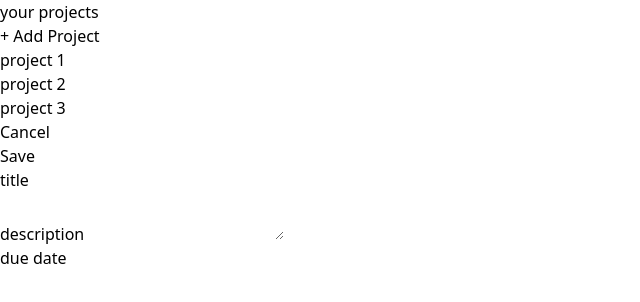
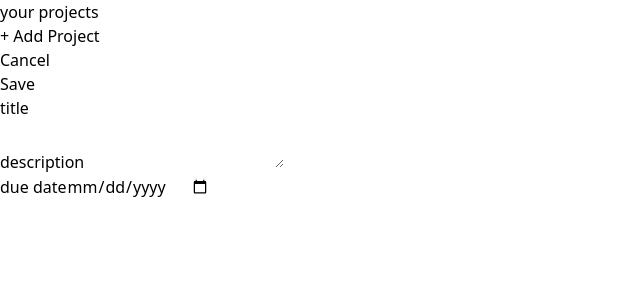
Before and after one commit to RadwaAhmed4869/Project-Manager, a React (Vite) app: page / in a window 1280 px wide. Both pictures are taken after a click on the button "+ Add Project". Shown: the top 302 px of the page, without its empty margins (0-640 px from the left). Built offline with nearby package versions, Linux system fonts and the light colour scheme.

Commit message:
154. 155.

```diff
--- a/src/App.jsx
+++ b/src/App.jsx
@@ -25,7 +25,7 @@ const testProjects = [
 function App() {
   const [projectsState, setProjectsState] = useState({
     selectedProjectId: undefined,
-    projects: [{}],
+    projects: [],
   });
 
   function handleAddProject() {
@@ -34,17 +34,29 @@ function App() {
     });
   }
 
+  function handleSaveNewProject(newProject) {
+    setProjectsState((prevState) => {
+      return {
+        ...prevState,
+        projects: [...prevState.projects, newProject],
+        selectedProjectId: undefined,
+      };
+    });
+  }
+
+  console.log(projectsState.projects);
+
   let content;
   if (projectsState.selectedProjectId === undefined) {
     content = <NoProject onAddProject={handleAddProject} />;
   } else if (projectsState.selectedProjectId === null) {
-    content = <NewProject />;
+    content = <NewProject onSaveNewProject={handleSaveNewProject} />;
   }
 
   return (
     <main className="h-screen my-8 flex gap-8">
       <SideBar
-        projects={testProjects}
+        projects={projectsState.projects}
         onAddProject={handleAddProject}
       />
       {content}
--- a/src/Components/Input.jsx
+++ b/src/Components/Input.jsx
@@ -1,6 +1,20 @@
-export default function Input({ label, isTextArea = false, ...props }) {
+import { forwardRef, useImperativeHandle, useRef } from "react";
+
+const Input = forwardRef(function Input(
+  { label, isTextArea = false, type = "text", ...props },
+  ref
+) {
   const classes =
     "w-full p-1 border-b-2 rounded-sm border-stone-300 bg-stone-200 text-stone-600 focus:outline-none focus:border-stone-600";
+
+  const inputRef = useRef();
+  useImperativeHandle(ref, () => {
+    return {
+      getInput() {
+        return inputRef.current.value;
+      },
+    };
+  });
 
   return (
     <p className="flex flex-col gap-1 my-4">
@@ -8,10 +22,17 @@ export default function Input({ label, isTextArea = false, ...props }) {
         {label}
       </label>
       {!isTextArea ? (
-        <input type="text" {...props} className={classes}></input>
+        <input
+          ref={inputRef}
+          type={type}
+          {...props}
+          className={classes}
+        ></input>
       ) : (
-        <textarea type="text" {...props} className={classes}></textarea>
+        <textarea ref={inputRef} {...props} className={classes}></textarea>
       )}
     </p>
   );
-}
+});
+
+export default Input;
--- a/src/Components/NewProject.jsx
+++ b/src/Components/NewProject.jsx
@@ -1,20 +1,43 @@
+import { useRef } from "react";
 import Input from "./Input";
 
-export default function NewProject() {
+export default function NewProject({ onSaveNewProject }) {
+  const titleRef = useRef();
+  const descriptionRef = useRef();
+  const dateRef = useRef();
+
+  function handleSaveProject() {
+    const projectInfo = {
+      id: Math.random(),
+      title: titleRef.current.getInput(),
+      description: descriptionRef.current.getInput(),
+      dueDate: dateRef.current.getInput(),
+    };
+
+    onSaveNewProject(projectInfo);
+  }
+
   return (
     <div className="w-[35rem] mt-16">
       <menu className="flex items-center justify-end gap-4 my-4">
         <li>
-          <button className="text-stone-800 hover:text-stone-950">Cancel</button>
+          <button className="text-stone-800 hover:text-stone-950">
+            Cancel
+          </button>
         </li>
         <li>
-          <button className="px-6 py-2 rounded-md bg-stone-800 text-stone-50 hover:bg-stone-950">Save</button>
+          <button
+            className="px-6 py-2 rounded-md bg-stone-800 text-stone-50 hover:bg-stone-950"
+            onClick={handleSaveProject}
+          >
+            Save
+          </button>
         </li>
       </menu>
       <div>
-        <Input label="title" />
-        <Input label="description" isTextArea />
-        <Input label="due date" />
+        <Input ref={titleRef} label="title" />
+        <Input ref={descriptionRef} label="description" isTextArea />
+        <Input ref={dateRef} label="due date" type="date" />
       </div>
     </div>
   );
--- a/src/Components/SideBar.jsx
+++ b/src/Components/SideBar.jsx
@@ -10,7 +10,7 @@ export default function SideBar({ projects, onAddProject }) {
       <ul className="mt-8">
         {projects.map((project) => {
           return (
-            <li key={project.title}>
+            <li key={project.id}>
               <button className="w-full text-left px-2 py-1 rounded-sm my-1 hover:text-stone-200 hover:bg-stone-800">
                 {project.title}
               </button>
```
